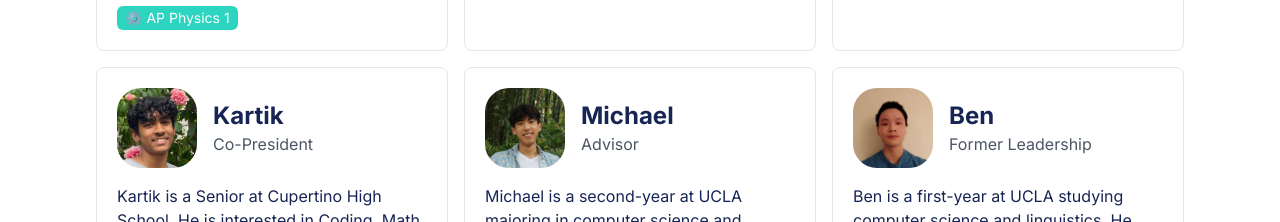
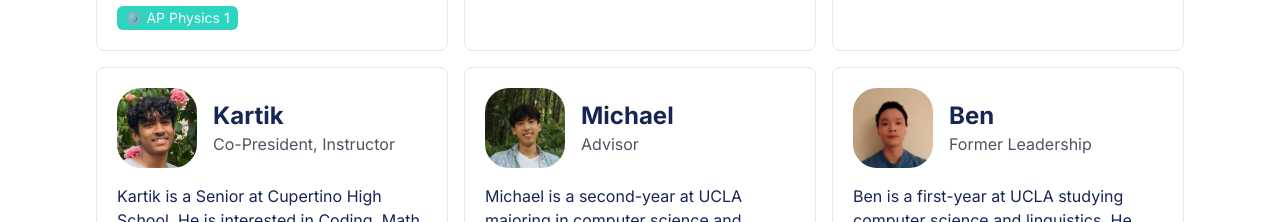
Before and after one commit to hellolol346/hackathon4kids.org, a Next.js app: page /about in a window 1280 px wide. Shown: the part 1000-1222 px from the top of the page. Built offline with nearby package versions, Linux system fonts and the light colour scheme.

Commit message:
Update KartikBalu.tsx

```diff
--- a/src/app/about/KartikBalu.tsx
+++ b/src/app/about/KartikBalu.tsx
@@ -4,7 +4,7 @@ import kartikbalu from 'public/kartik_balu.jpg'
 const KartikBaluCard = () => (
   <Card
     name="Kartik"
-    subtitle="Co-President"
+    subtitle="Co-President, Instructor"
     avatar={kartikbalu}
     tags={[Tag.CurrentInstructor, Tag.APCSA]}
   >
```
